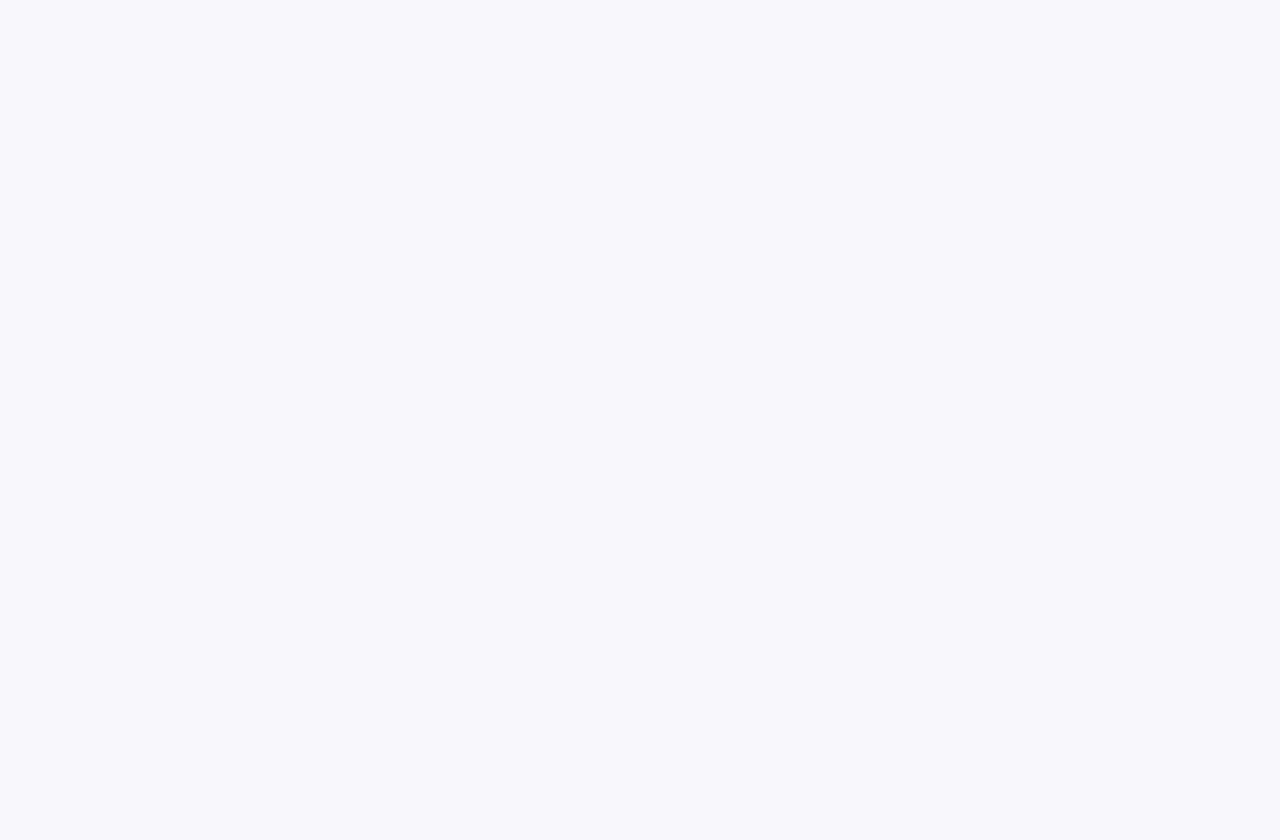
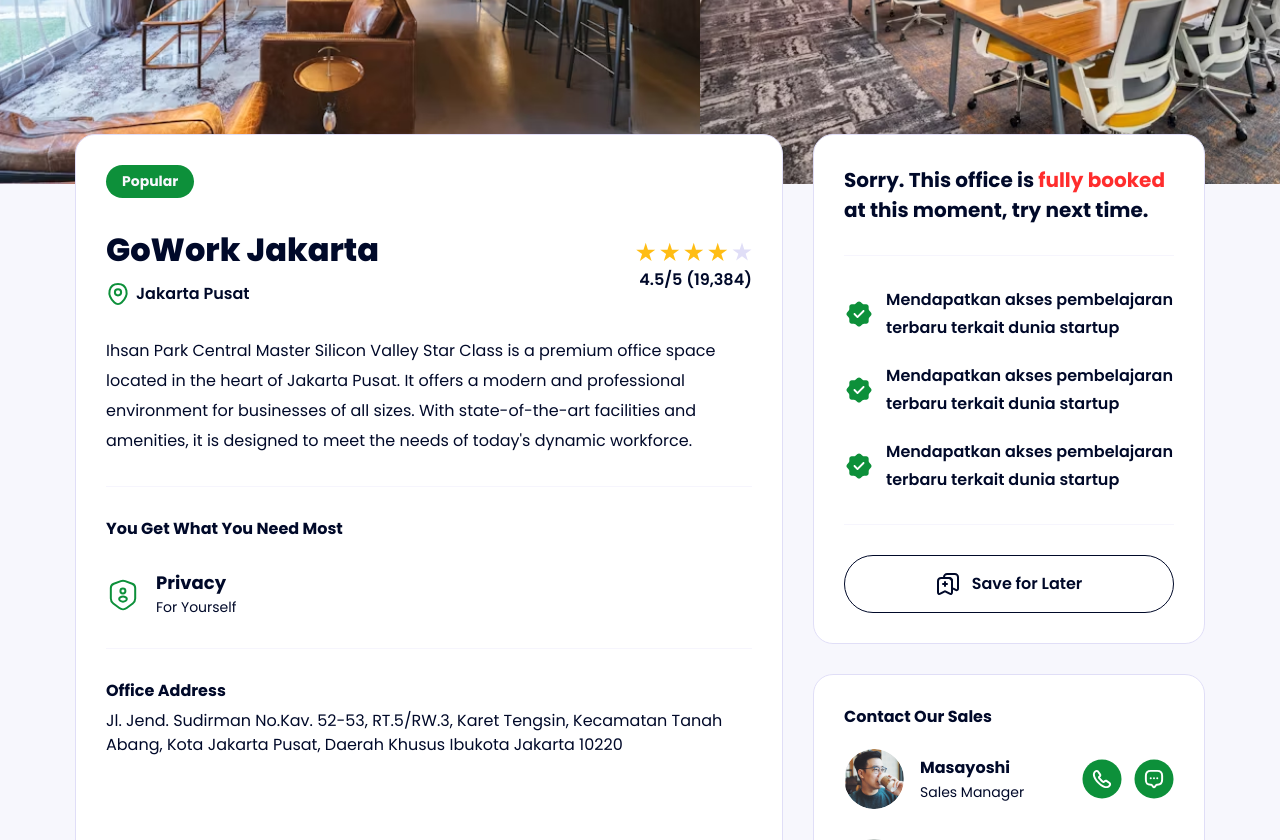
Before and after one commit to ihsandroidgogo/Belajar-Next-JS-Dasar-Satu, a Next.js app: page /office/gowork-jakarta in a window 1280 px wide. Before the commit this address had no page. Shown: the part 460-1300 px from the top of the page. Before the commit the page ends 800 px from the top, so only its background shows below. Built offline with nearby package versions, Linux system fonts and the light colour scheme; grey boxes are pictures that could not be loaded.

Commit message:
Update booking office space page to display the correct office space data based on the slug parameter. Fixed the mock data for office spaces to include more realistic examples.

```diff
--- a/app/(front)/office/[slug]/page.tsx
+++ b/app/(front)/office/[slug]/page.tsx
@@ -134,12 +134,21 @@ async function OfficeDetails({ params }: Props) {
     </div>
     <div className="w-[392px] flex flex-col shrink-0 gap-[30px]">
       <div className="flex flex-col rounded-[20px] border border-[#E0DEF7] p-[30px] gap-[30px] bg-white">
+
+        {office.isFullyBooked ? (
         <div>
+          <p className="font-bold text-xl leading-[30px]">Sorry. This office is <span className="text-[#FF2D2D]">fully booked</span> at this moment, try next time.</p>
+          </div>
+        ) : (
+          <div>
           <p className="font-extrabold text-[32px] leading-[48px] text-[#0D903A]">
-            Rp 18.540.000
+            Rp {office.price.toLocaleString("id-ID")}
           </p>
-          <p className="font-semibold mt-1">For 20 days working</p>
+          <p className="font-semibold mt-1">For {office.duration} days working</p>
         </div>
+        )}
+
+
         <hr className="border-[#F6F5FD]" />
         <div className="flex flex-col gap-5">
           <div className="flex items-center gap-3">
@@ -181,6 +190,20 @@ async function OfficeDetails({ params }: Props) {
         </div>
         <hr className="border-[#F6F5FD]" />
         <div className="flex flex-col gap-[14px]">
+
+
+        {office.isFullyBooked ? (
+          <button className="flex items-center justify-center w-full rounded-full border border-[#000929] p-[16px_26px] gap-3 bg-white font-semibold">
+            <Image
+              src="/assets/images/icons/save-add.svg"
+              className="w-6 h-6"
+              alt="icon"
+              width={24}
+              height={24}
+            />
+            <span>Save for Later</span>
+          </button>
+        ) : (
           <a
             href="booking.html"
             className="flex items-center justify-center w-full rounded-full p-[16px_26px] gap-3 bg-[#0D903A] font-bold text-[#F7F7FD]"
@@ -194,16 +217,8 @@ async function OfficeDetails({ params }: Props) {
             />
             <span>Book This Office</span>
           </a>
-          <button className="flex items-center justify-center w-full rounded-full border border-[#000929] p-[16px_26px] gap-3 bg-white font-semibold">
-            <Image
-              src="/assets/images/icons/save-add.svg"
-              className="w-6 h-6"
-              alt="icon"
-              width={24}
-              height={24}
-            />
-            <span>Save for Later</span>
-          </button>
+        )}
+
         </div>
       </div>
       <div className="flex flex-col rounded-[20px] border border-[#E0DEF7] p-[30px] gap-[20px] bg-white">
--- a/features/offices/data/officeSpaces.mock.ts
+++ b/features/offices/data/officeSpaces.mock.ts
@@ -3,8 +3,8 @@ import { OfficeSpace } from "../types/officeSpace.types";
 export const officeSpaces: OfficeSpace[] = [
   {
     id: 1,
-    title: "Ihsan Park Central Master Valley Class",
-    slug: "ihsan-park-central-master-valley-class",
+    title: "GoWork Jakarta",
+    slug: "gowork-jakarta",
     price: 18560000,
     duration: "20 days",
     location: "Jakarta Pusat",
@@ -25,7 +25,7 @@ export const officeSpaces: OfficeSpace[] = [
       "Free Move",
     ],
     about: "Ihsan Park Central Master Silicon Valley Star Class is a premium office space located in the heart of Jakarta Pusat. It offers a modern and professional environment for businesses of all sizes. With state-of-the-art facilities and amenities, it is designed to meet the needs of today's dynamic workforce.",
-    isFullyBooked: false,
+    isFullyBooked: true,
     salesContact: [
       {
         name: "Masayoshi",
```
